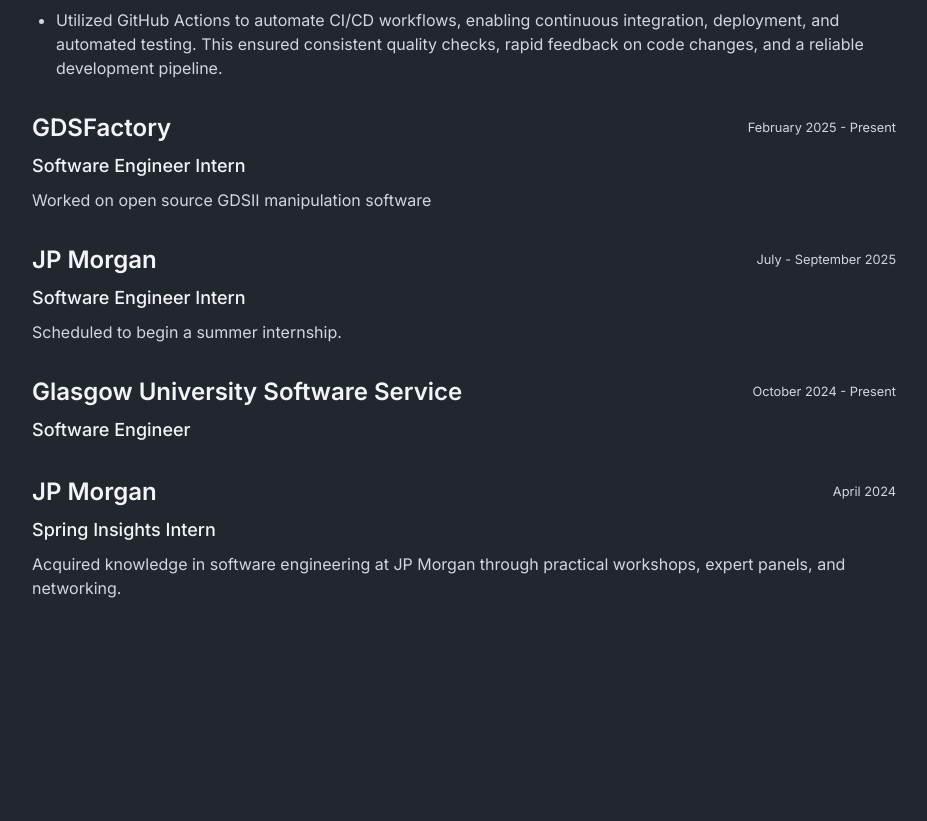
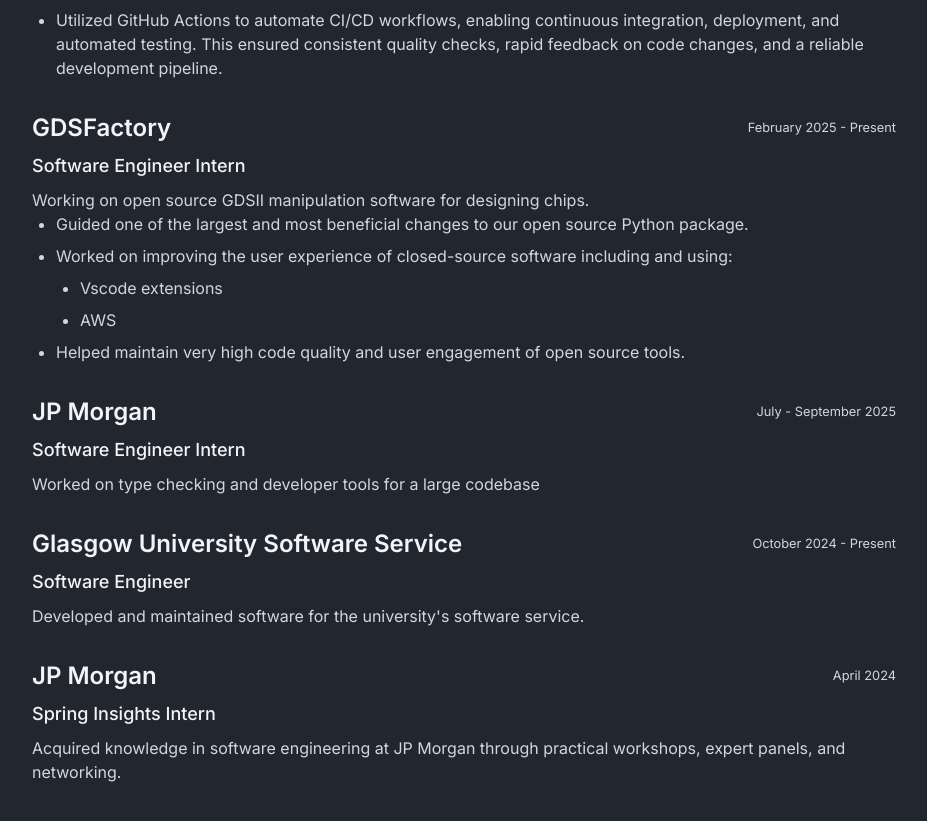
Before and after one commit to MatthewMckee4/MatthewMckee4, a Next.js app: page /experience in a window 1280 px wide. Shown: the part 389-1210 px from the top of the page, without its empty margins (176-1103 px from the left). Before the commit the page ends 1045 px from the top, so only its background shows below. Built offline with nearby package versions, Linux system fonts and the light colour scheme; a small style sheet from the web is missing.

Commit message:
Update pages and resume (#12)

```diff
--- a/src/app/experience/page.tsx
+++ b/src/app/experience/page.tsx
@@ -5,12 +5,11 @@
         <div>
             <h1 className="text-4xl font-bold mb-6">Experience</h1>
 
-            <section className="mb-8">
-                <div className="flex justify-between items-center mb-2">
-                    <h2 className="text-2xl font-semibold">Sivers Photonics</h2>
-                    <small className="text-muted-foreground">July 2022 - Present</small>
-                </div>
-                <p className="text-lg font-medium mb-2">Software Engineer</p>
+            <ExperienceSection
+                workplace="Sivers Photonics"
+                date="July 2022 - Present"
+                role="Software Engineer"
+            >
                 <p className="text-muted-foreground mb-4">
                     Developed full-stack CAD automation software for efficient design of advanced
                     DFB lasers.
@@ -31,47 +30,88 @@
                         pipeline.
                     </li>
                 </ul>
-            </section>
+            </ExperienceSection>
 
-            <section className="mb-8">
-                <div className="flex justify-between items-center mb-2">
-                    <h2 className="text-2xl font-semibold">GDSFactory</h2>
-                    <small className="text-muted-foreground">February 2025 - Present</small>
-                </div>
-                <p className="text-lg font-medium mb-2">Software Engineer Intern</p>
+            <ExperienceSection
+                workplace="GDSFactory"
+                date="February 2025 - Present"
+                role="Software Engineer Intern"
+            >
                 <p className="text-muted-foreground">
-                    Worked on open source GDSII manipulation software
+                    Working on open source GDSII manipulation software for designing chips.
                 </p>
-            </section>
+                <ul className="list-disc pl-6 space-y-2 text-muted-foreground">
+                    <li>
+                        Guided one of the largest and most beneficial changes to our open source
+                        Python package.
+                    </li>
+                    <li>
+                        <p className="mb-2">
+                            Worked on improving the user experience of closed-source software
+                            including and using:
+                        </p>
+                        <ul className="list-disc pl-6 space-y-2 text-muted-foreground">
+                            <li>Vscode extensions</li>
+                            <li>AWS</li>
+                        </ul>
+                    </li>
+                    <li>
+                        Helped maintain very high code quality and user engagement of open source
+                        tools.
+                    </li>
+                </ul>
+            </ExperienceSection>
 
-            <section className="mb-8">
-                <div className="flex justify-between items-center mb-2">
-                    <h2 className="text-2xl font-semibold">JP Morgan</h2>
-                    <small className="text-muted-foreground">July - September 2025</small>
-                </div>
-                <p className="text-lg font-medium mb-2">Software Engineer Intern</p>
-                <p className="text-muted-foreground">Scheduled to begin a summer internship.</p>
-            </section>
+            <ExperienceSection
+                workplace="JP Morgan"
+                date="July - September 2025"
+                role="Software Engineer Intern"
+            >
+                <p className="text-muted-foreground">
+                    Worked on type checking and developer tools for a large codebase
+                </p>
+            </ExperienceSection>
 
-            <section className="mb-8">
-                <div className="flex justify-between items-center mb-2">
-                    <h2 className="text-2xl font-semibold">Glasgow University Software Service</h2>
-                    <small className="text-muted-foreground">October 2024 - Present</small>
-                </div>
-                <p className="text-lg font-medium">Software Engineer</p>
-            </section>
+            <ExperienceSection
+                workplace="Glasgow University Software Service"
+                date="October 2024 - Present"
+                role="Software Engineer"
+            >
+                <p className="text-muted-foreground">
+                    Developed and maintained software for the university{"'"}s software service.
+                </p>
+            </ExperienceSection>
 
-            <section className="mb-8">
-                <div className="flex justify-between items-center mb-2">
-                    <h2 className="text-2xl font-semibold">JP Morgan</h2>
-                    <small className="text-muted-foreground">April 2024</small>
-                </div>
-                <p className="text-lg font-medium mb-2">Spring Insights Intern</p>
+            <ExperienceSection
+                workplace="JP Morgan"
+                date="April 2024"
+                role="Spring Insights Intern"
+            >
                 <p className="text-muted-foreground">
                     Acquired knowledge in software engineering at JP Morgan through practical
                     workshops, expert panels, and networking.
                 </p>
-            </section>
+            </ExperienceSection>
         </div>
     );
 }
+
+interface ExperienceSectionProps {
+    workplace: string;
+    date: string;
+    role: string;
+    children: React.ReactNode;
+}
+
+const ExperienceSection = ({ workplace, date, role, children }: ExperienceSectionProps) => {
+    return (
+        <section className="mb-8">
+            <div className="flex justify-between items-center mb-2">
+                <h2 className="text-2xl font-semibold">{workplace}</h2>
+                <small className="text-muted-foreground">{date}</small>
+            </div>
+            <p className="text-lg font-medium mb-2">{role}</p>
+            {children}
+        </section>
+    );
+};
--- a/src/app/page.tsx
+++ b/src/app/page.tsx
@@ -5,15 +5,14 @@
 
             <div className="space-y-6 text-muted-foreground">
                 <p>
-                    I am currently in my 3rd year at Glasgow University studying Computing Science
+                    I am currently in my 4th year at Glasgow University studying Computing Science
                     and Mathematics.
                 </p>
 
                 <p>
                     I am a Software Engineer at Sivers Photonics, working on an in-house software. I
                     am also a Software Engineer at GDSFactory, working on open and closed source
-                    software. I am also a Software Engineer at the University of Glasgow for GUSS,
-                    currently not working on a project.
+                    software.
                 </p>
 
                 <div>
--- /dev/null
+++ b/src/components/DatedTitle.tsx
@@ -0,0 +1,15 @@
+interface DatedTitleProps {
+    title: string;
+    date: string;
+}
+
+const DatedTitle = ({ title, date }: DatedTitleProps) => {
+    return (
+        <div className="flex justify-between items-center mb-2">
+            <h2 className="text-2xl font-semibold">{title}</h2>
+            <small className="text-muted-foreground">{date}</small>
+        </div>
+    );
+};
+
+export default DatedTitle;
--- a/src/components/Section.tsx
+++ b/src/components/Section.tsx
@@ -1,6 +1,7 @@
 "use client";
 
 import React from "react";
+import DatedTitle from "./DatedTitle";
 
 interface SectionProps {
     title: string;
@@ -12,10 +13,7 @@
 const Section = ({ title, date, children, className = "" }: SectionProps) => {
     return (
         <section className={`mb-8 ${className}`}>
-            <div className="flex justify-between items-center mb-2">
-                <h2 className="text-2xl font-semibold">{title}</h2>
-                <small className="text-muted-foreground">{date}</small>
-            </div>
+            <DatedTitle title={title} date={date} />
             {children}
         </section>
     );
```
Also changed, not shown: src/app/education/page.tsx (+51 -23 lines), 1 other file (tests, documents, lock files or other folders).
